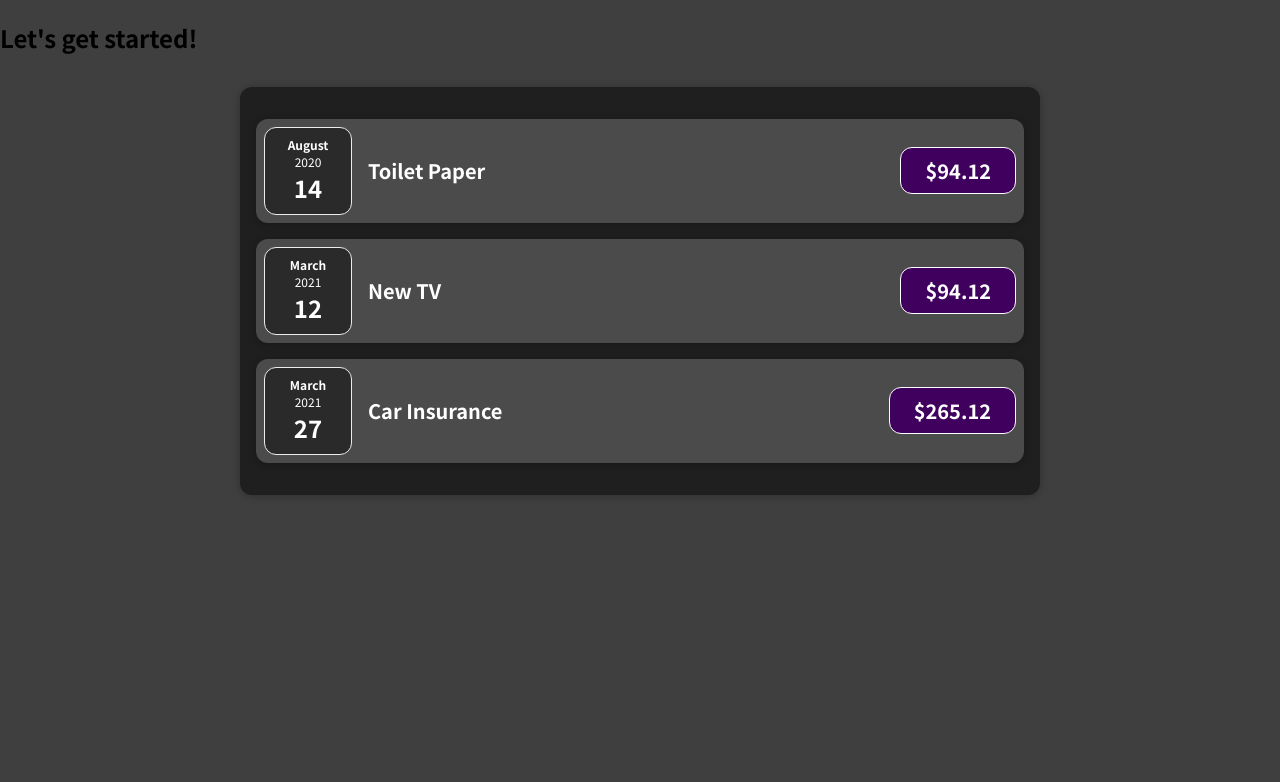
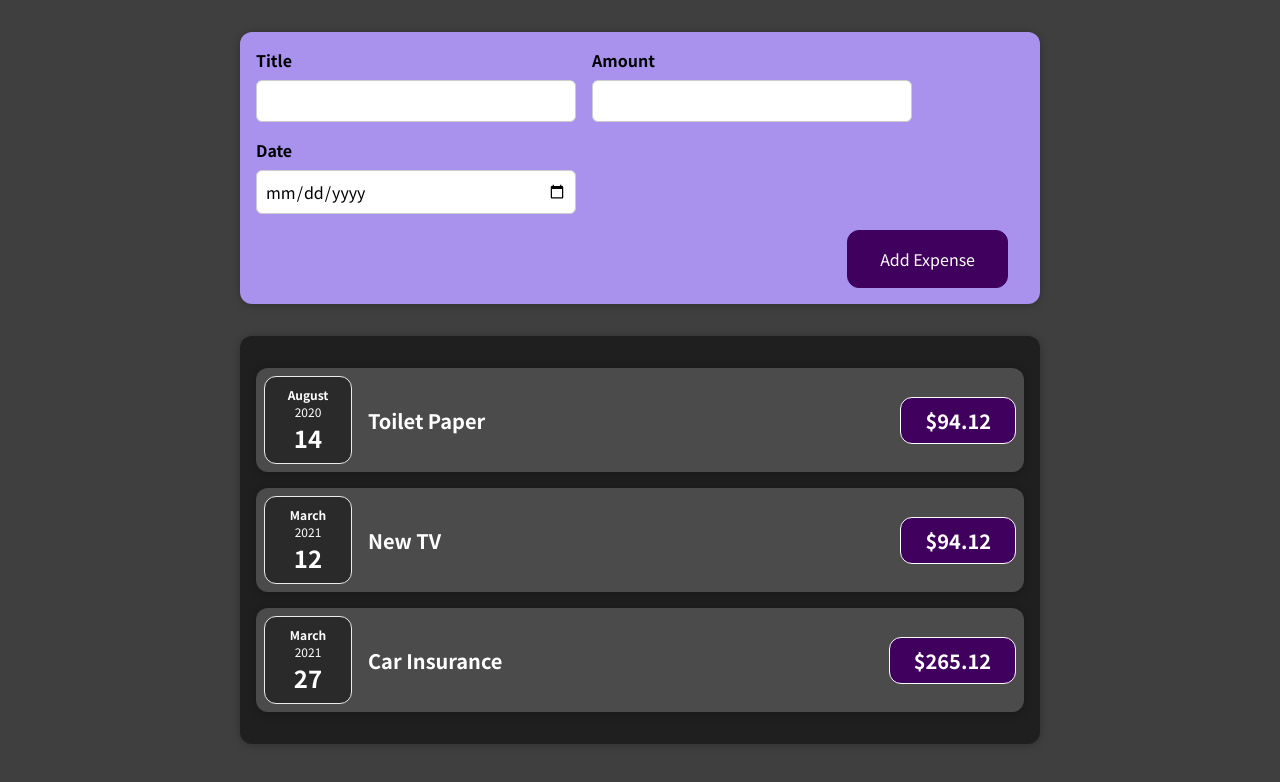
Before and after one commit to Nvall024/ExpenseCalculator, a React (Create React App) app: page / in a window 1280 px wide. Shown: the top 782 px of the page. Built offline with nearby package versions, Linux system fonts and the light colour scheme.

Commit message:
started on creating the form

```diff
--- a/src/App.js
+++ b/src/App.js
@@ -1,5 +1,6 @@
 import React from 'react';
 import Expenses from "./components/Expenses/Expenses";
+import NewExpense from './components/NewExpense/NewExpense';
 
 function App() {
 
@@ -26,7 +27,7 @@
 
   return (
     <div>
-      <h2>Let's get started!</h2>
+      <NewExpense/>
       <Expenses item={expenses}/>
     </div>
   );
--- a/src/components/Expenses/ExpenseDate.js
+++ b/src/components/Expenses/ExpenseDate.js
@@ -2,7 +2,6 @@
 import './ExpenseDate.css'
 
 function ExpenseDate(props){
-  console.log("----ExpenseDate: ", props)
   const month = props.date.toLocaleString('en-US', { month: 'long' });
   const day = props.date.toLocaleString('en-US', {day: '2-digit'});
   const year = props.date.getFullYear();
--- a/src/components/Expenses/ExpenseItem.js
+++ b/src/components/Expenses/ExpenseItem.js
@@ -1,10 +1,13 @@
-import React from 'react';
+import React, { useState } from 'react';
 import ExpenseDate from "./ExpenseDate";
 import Card from "../UI/Card";
 import "./ExpenseItem.css"
 
 
 function ExpenseItem(props){
+
+  const [title, setTitle] = useState(props.title);
+
   return(
     <Card className='expense-item'>
       <ExpenseDate date={props.date}/>
--- /dev/null
+++ b/src/components/NewExpense/ExpenseForm.css
@@ -0,0 +1,26 @@
+.new-expense__controls {
+  display: flex;
+  flex-wrap: wrap;
+  gap: 1rem;
+  margin-bottom: 1rem;
+  text-align: left;
+}
+
+.new-expense__control label {
+  font-weight: bold;
+  margin-bottom: 0.5rem;
+  display: block;
+}
+
+.new-expense__control input {
+  font: inherit;
+  padding: 0.5rem;
+  border-radius: 6px;
+  border: 1px solid #ccc;
+  width: 20rem;
+  max-width: 100%;
+}
+
+.new-expense__actions {
+  text-align: right;
+}
--- /dev/null
+++ b/src/components/NewExpense/ExpenseForm.js
@@ -0,0 +1,28 @@
+import React from 'react';
+import './ExpenseForm.css';
+
+const ExpenseForm = () => {
+  return(
+    <form>
+      <div className='new-expense__controls'>
+        <div className='new-expense__control'>
+          <label>Title</label>
+          <input type='text'/>
+        </div>
+        <div className='new-expense__control'>
+          <label>Amount</label>
+          <input type='number' min="0.01" step="0.01"/>
+        </div>
+        <div className='new-expense__control'>
+          <label>Date</label>
+          <input type='date' min="2019-01-01" max="2022-12-31"/>
+        </div>
+      </div>
+      <div className='new-expense__actions'>
+        <button type='submit'>Add Expense</button>
+      </div>
+    </form>
+    )
+}
+
+export default ExpenseForm;
--- /dev/null
+++ b/src/components/NewExpense/NewExpense.css
@@ -0,0 +1,38 @@
+.new-expense {
+  background-color: #a892ee;
+  padding: 1rem;
+  margin: 2rem auto;
+  width: 50rem;
+  max-width: 95%;
+  border-radius: 12px;
+  text-align: center;
+  box-shadow: 0 1px 8px rgba(0, 0, 0, 0.25);
+}
+
+.new-expense button {
+  font: inherit;
+  cursor: pointer;
+  padding: 1rem 2rem;
+  border: 1px solid #40005d;
+  background-color: #40005d;
+  color: white;
+  border-radius: 12px;
+  margin-right: 1rem;
+}
+
+.new-expense button:hover,
+.new-expense button:active {
+  background-color: #510674;
+  border-color: #510674;
+}
+
+.new-expense button.alternative {
+  color: #220131;
+  border-color: transparent;
+  background-color: transparent;
+}
+
+.new-expense button.alternative:hover,
+.new-expense button.alternative:active {
+  background-color: #ddb3f8;
+}
--- /dev/null
+++ b/src/components/NewExpense/NewExpense.js
@@ -0,0 +1,14 @@
+import React from 'react';
+import './NewExpense.css';
+import ExpenseForm from './ExpenseForm';
+
+
+const NewExpense = () => {
+  return(
+    <div className="new-expense">
+      <ExpenseForm/>
+    </div>
+  )
+}
+
+export default NewExpense;
```
